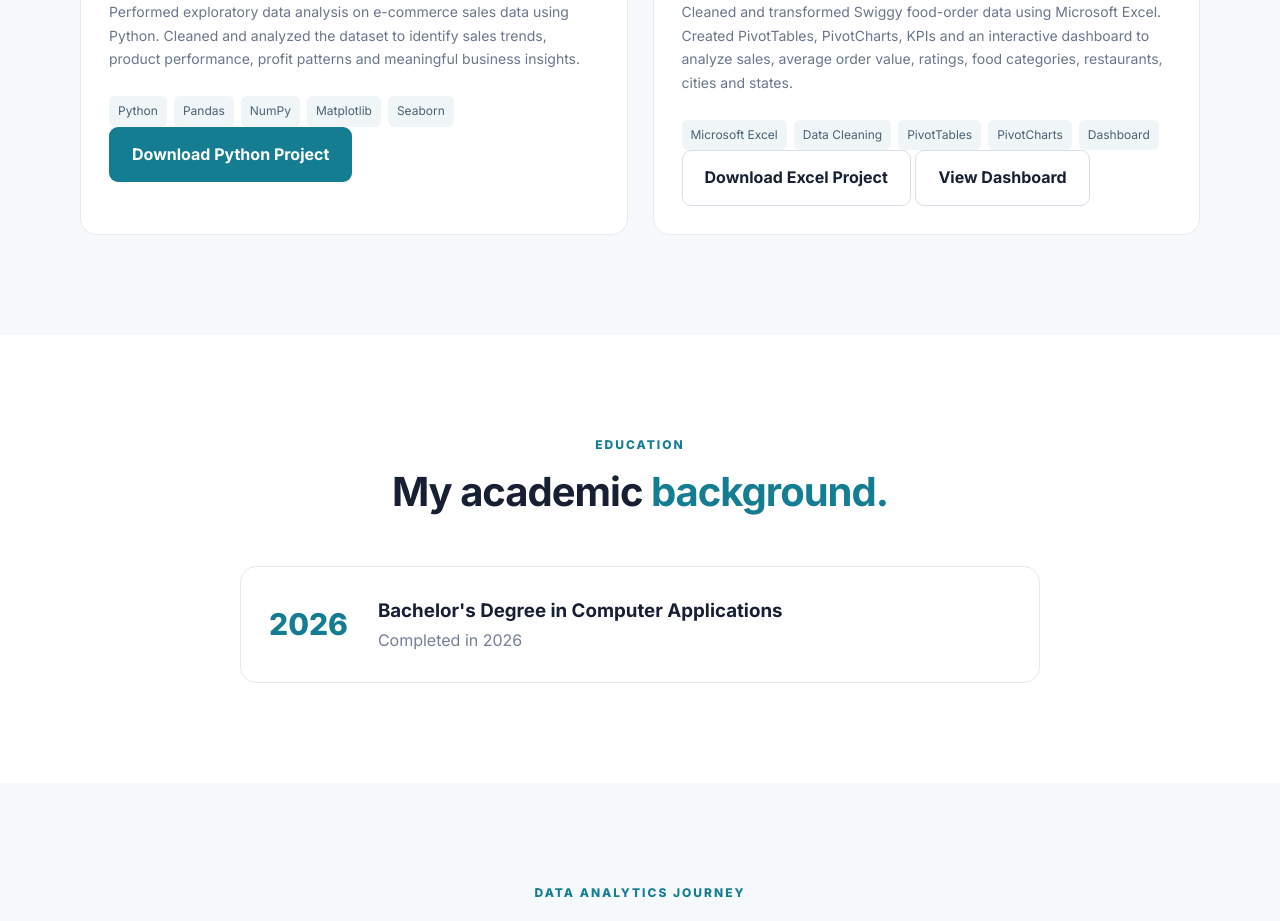
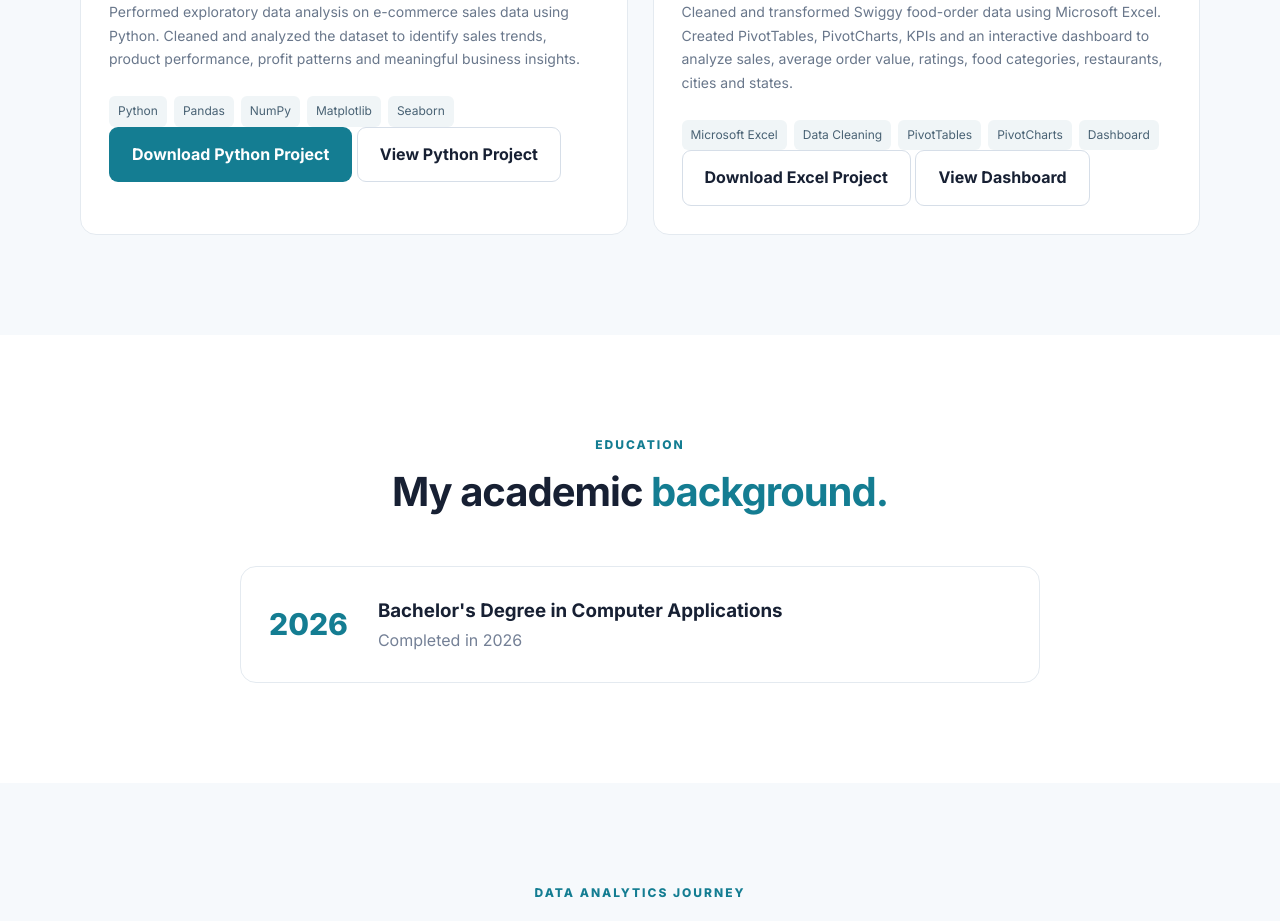
Before and after one commit to bhumikachandan-82/Bhumika-Portfolio, a plain HTML site: page index.html in a window 1280 px wide. Shown: the part 2380-3301 px from the top of the page. Drawn offline with Linux system fonts and the light colour scheme.

Commit message:
Update index.html

```diff
--- a/index.html
+++ b/index.html
@@ -455,12 +455,18 @@ body{font-family:Inter,Arial,sans-serif;color:#172033;background:#fff;line-heigh
 
 <div class="project-actions">
 
-  <a href="Projects\Ecommerce Sales Analysis.py.ipynb"
+  <a href="Ecommerce-Sales-Analysis/Ecommerce_Sales_Analysis.ipynb"
      class="btn btn-primary"
      download>
     Download Python Project
   </a>
 
+  <a href="https://github.com/bhumikachandan-82/Bhumika-Portfolio/blob/main/Ecommerce-Sales-Analysis/Ecommerce_Sales_Analysis.ipynb"
+     class="btn btn-outline"
+     target="_blank"
+     rel="noopener noreferrer">
+    View Python Project
+  </a>
 
 </div>
 
```
